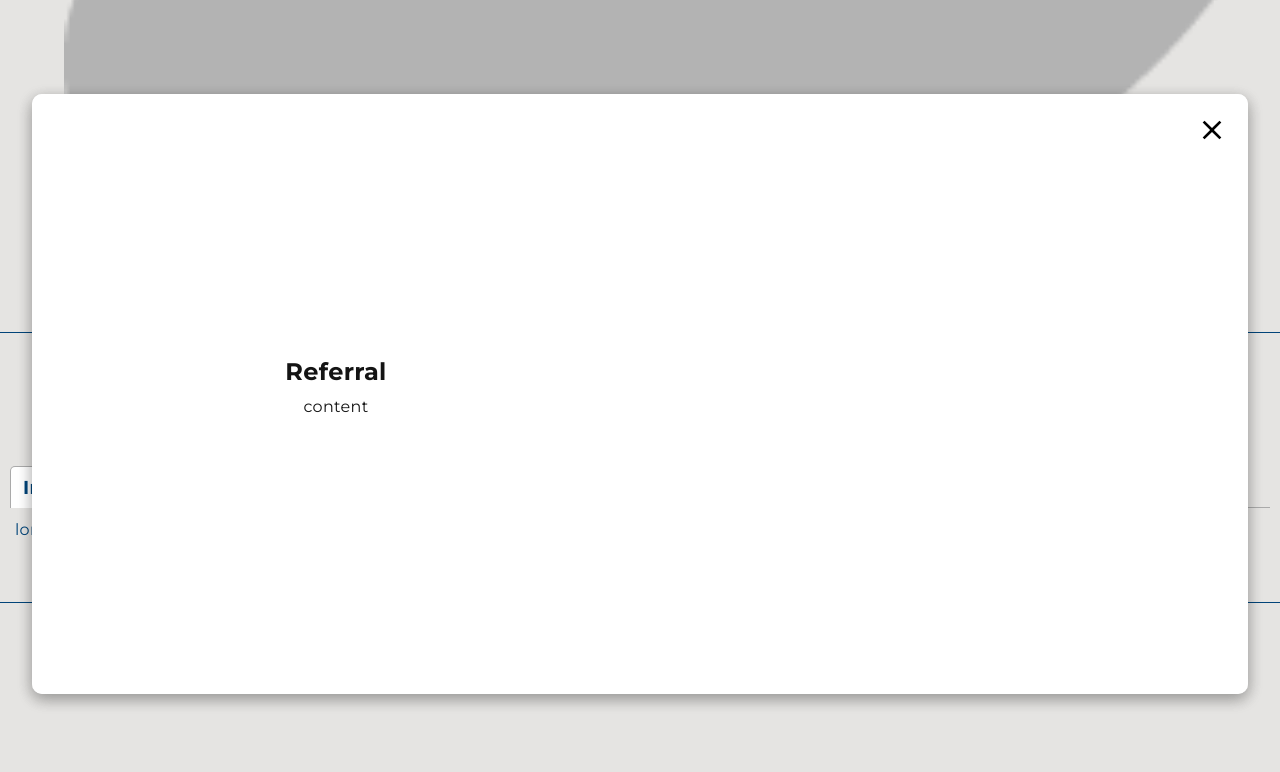
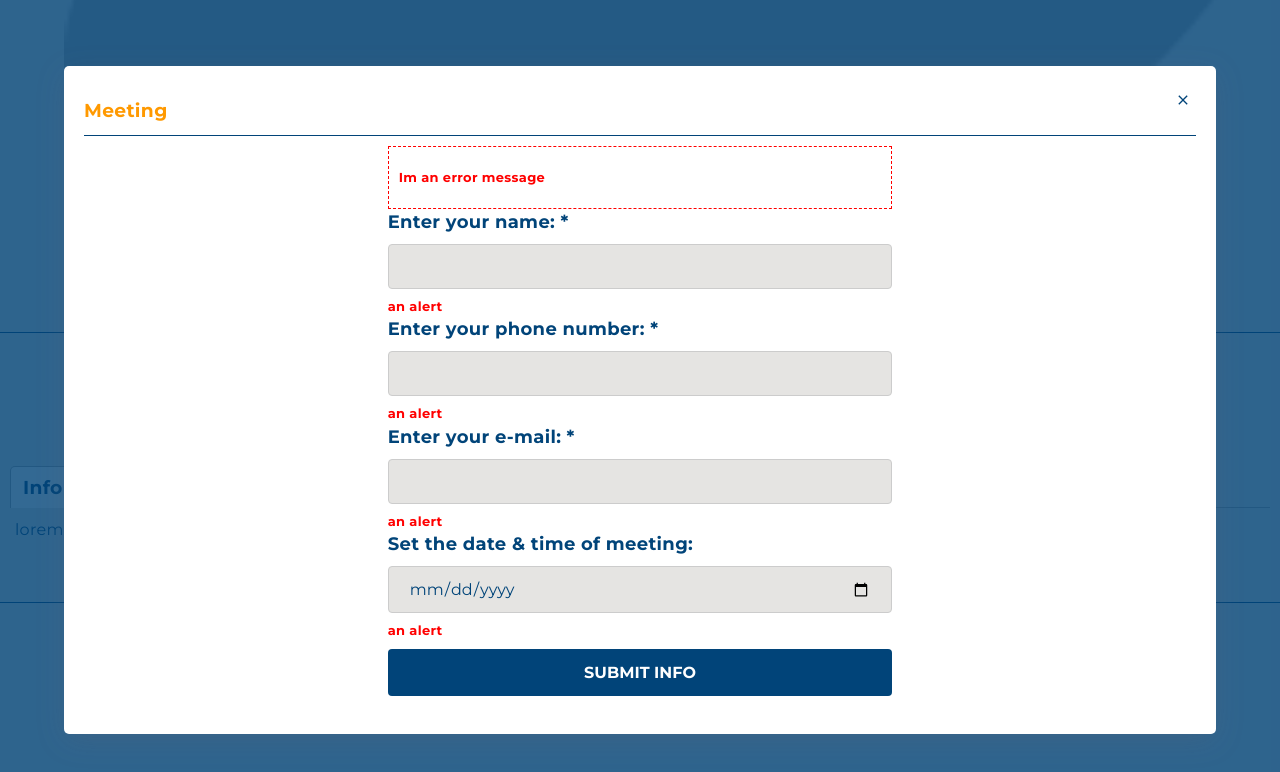
Before and after one commit to ko2m0/conneXtus_react_prototype, a React (Create React App) app: page / in a window 1280 px wide. Both pictures are taken after a click on the element 639 px from the left and 381 px from the top of the page. Shown: the top 772 px of the page. Built offline with nearby package versions, Linux system fonts and the light colour scheme.

Commit message:
modals are working fine

```diff
--- /dev/null
+++ b/src/components/AltModals/AltModal.js
@@ -0,0 +1,81 @@
+import React from 'react';
+import { MdClose } from 'react-icons/md';
+import styled from 'styled-components';
+
+export const AltModal = ({children, show, setShow, modalTitle}) => {
+  return (
+    <>
+    {show &&
+    <Overlay>
+        <ModalContainer>
+            <ModalHeader>
+               <h3 className='duocolor-txt'>{modalTitle}</h3>
+            </ModalHeader>
+            <ModalCloseBtn onClick={() => setShow(false)}>
+                <MdClose/>
+            </ModalCloseBtn>
+            {children}
+        </ModalContainer>
+    </Overlay>
+    }
+    </>
+  )
+}
+
+
+
+const Overlay = styled.div`
+    width: 100vw;
+    height: 100vh;
+    position: fixed;
+    top: 0;
+    left: 0;
+    background: rgba(1, 68, 121, 0.8);
+    z-index: 9;
+    display: flex;
+    align-items: center;
+    justify-content: center;
+`
+const ModalContainer = styled.div`
+    width: 90vw;
+    min-height: 55vh;
+    background: #fff;
+    position: relative;
+    border-radius: 5px;
+    box-shadow: rgba(100, 100, 111, 0.2) 0px 7px 29px 0px;
+    padding: 20px;
+`
+
+const ModalHeader = styled.div`
+display: flex;
+align-items: center;
+justify-content: space-between;
+margin-bottom; 20px;
+padding: 10px 0;
+border-bottom: 1px solid #014479;
+
+h4 {
+    font-weight: bold;
+    font-size: 18px;
+    color: #000
+}
+`
+
+const ModalCloseBtn = styled.div`
+    position: absolute;
+    top: 20px;
+    right: 20px;
+    cursor: pointer;
+    padding: 5px;
+    transition: .3s ease all;
+
+&:active {
+    background-color: #000;
+}
+`
+
+export const ModalContentContainer = styled.div`
+    display: flex;
+    flex-direction: column;
+    align-items: center;
+`
--- a/src/components/BtnsSection/index.js
+++ b/src/components/BtnsSection/index.js
@@ -1,19 +1,17 @@
 import React, {useState} from 'react';
-import { ModalMeeting } from '../Modals/ModalMeeting';
 import { SectionContainer, BtnsSectionContainer, Button } from './BtnsElements';
 import msg_icon from '../../img/icons/msg_icon.svg';
 import meet_icon from '../../img/icons/meet_icon.svg';
 import refer_icon from '../../img/icons/refer_icon.svg';
-import { ModalReferral } from '../Modals/ModalReferral';
+import { AltModal, ModalContentContainer } from '../AltModals/AltModal';
+import MeetingForm from '../Forms/MeetingForm';
+import ReferralForm from '../Forms/ReferralForm';
 
 
 function BtnsSection() {
 
-  const [showModal, setShowModal] = useState(false);
-
-  const openModal = () => {
-    setShowModal(prev => !prev)
-  }
+  const [showModal1, setShowModal1] = useState(false);
+  const [showModal2, setShowModal2] = useState(false);
 
   return (
     <>
@@ -26,20 +24,40 @@ function BtnsSection() {
         <p className='unuscolor-txt txt-center txt-bold'>Message</p>
         </div>
         <div>
-        <Button onClick={openModal}>
+        <Button onClick={() => setShowModal1(!showModal1)}>
           <img src={meet_icon} alt="Meeting" className='btns-btn_icon'/>
         </Button>
         <p className='unuscolor-txt txt-center txt-bold'>Meeting</p>
         </div>
-        <ModalMeeting showModal={showModal} setShowModal={setShowModal}/>
+
         <div>
-        <Button onClick={openModal}>
+        <Button onClick={() => setShowModal2(!showModal2)}>
         <img src={refer_icon} alt="Message" className='btns-btn_icon'/>
         </Button>
         <p className='unuscolor-txt txt-center txt-bold'>Referral</p>
         </div>
-        <ModalReferral showModal={showModal} setShowModal={setShowModal} />
+
       </BtnsSectionContainer>
+
+      <AltModal
+        show={showModal1}
+        setShow={setShowModal1}
+        modalTitle="Meeting"
+      >
+            <ModalContentContainer>
+            <MeetingForm/>
+            </ModalContentContainer>
+      </AltModal>
+
+      <AltModal
+        show={showModal2}
+        setShow={setShowModal2}
+        modalTitle="Referral"
+      >
+            <ModalContentContainer>
+            <ReferralForm/>
+            </ModalContentContainer>
+      </AltModal>
     </SectionContainer>
     </>
   )
--- /dev/null
+++ b/src/components/Forms/FormElements.js
@@ -0,0 +1,68 @@
+import React from 'react';
+import styled from 'styled-components';
+
+export const FormContainer = styled.div`
+display: flex;
+flex-direction: column;
+align-items: center;
+justify-content: center;
+padding: 10px 0;
+
+label{
+    font-size: 18px;
+    font-weight: bold;
+    line-height: 1.5;
+    padding: 10px 0;
+}
+
+input, select {
+    width: 100%;
+    padding: 12px 20px;
+    margin: 8px 0;
+    display: inline-block;
+    border: 1px solid #ccc;
+    border-radius: 4px;
+    box-sizing: border-box;
+  }
+
+  input[type=submit] {
+    width: 100%;
+    background-color: #014479;
+    color: white;
+    padding: 14px 20px;
+    margin: 8px 0;
+    border: none;
+    border-radius: 4px;
+    cursor: pointer;
+    font-weight: bold;
+    text-transform: uppercase;
+  }
+
+  input[type=submit]:hover {
+    background-color: #45a049;
+  }
+
+  div {
+    border-radius: 5px;
+    background-color: #f2f2f2;
+    padding: 20px;
+  }
+
+`
+
+export const FormAlert = styled.span`
+  display: block;
+  padding: 0;
+  margin: 0;
+  font-size: small;
+  color: red;
+`
+export const ErrorMessage = styled.span`
+font-size: small;
+color: red;
+font-weight: bold;
+display: inline-block;
+padding: 20px 10px;
+border: 1px dashed red;
+width: 100%;
+`
--- /dev/null
+++ b/src/components/Forms/MeetingForm.js
@@ -0,0 +1,71 @@
+import { useState } from 'react';
+import styled from 'styled-components';
+import { FormContainer, FormAlert, ErrorMessage } from './FormElements'
+
+function MeetingForm() {
+  const [inputs, setInputs] = useState({});
+
+  const handleChange = (event) => {
+    const name = event.target.name;
+    const value = event.target.value;
+    setInputs(values => ({...values, [name]: value}))
+  }
+
+  const handleSubmit = (event) => {
+    event.preventDefault();
+    alert(inputs);
+  }
+
+  const [textarea, setTextarea] = useState(
+    "The content of a textarea goes in the value attribute"
+  );
+
+  return (
+    <>
+    <FormContainer>
+        <ErrorMessage>Im an error message</ErrorMessage>
+    <form onSubmit={handleSubmit}>
+      <label>Enter your name: *
+      <input
+        type="text"
+        name="username"
+        value={inputs.username || ""}
+        onChange={handleChange}
+      />
+      <FormAlert>an alert</FormAlert>
+      </label>
+      <label>Enter your phone number: *
+        <input
+          type="number"
+          name="age"
+          value={inputs.age || ""}
+          onChange={handleChange}
+        />
+        <FormAlert>an alert</FormAlert>
+        </label>
+        <label>Enter your e-mail: *
+        <input
+          type="email"
+          name="age"
+          value={inputs.age || ""}
+          onChange={handleChange}
+        />
+        <FormAlert>an alert</FormAlert>
+        </label>
+        <label>Set the date & time of meeting:
+        <input
+          type="date"
+          name=""
+          value={inputs.age || ""}
+          onChange={handleChange}
+        />
+        <FormAlert>an alert</FormAlert>
+        </label>
+        <input type="submit" value="submit info" />
+    </form>
+    </FormContainer>
+    </>
+  )
+}
+
+export default MeetingForm;
--- /dev/null
+++ b/src/components/Forms/ReferralForm.js
@@ -0,0 +1,62 @@
+import { useState } from 'react';
+import styled from 'styled-components';
+import { FormContainer, FormAlert, ErrorMessage } from './FormElements'
+
+function MeetingForm() {
+  const [inputs, setInputs] = useState({});
+
+  const handleChange = (event) => {
+    const name = event.target.name;
+    const value = event.target.value;
+    setInputs(values => ({...values, [name]: value}))
+  }
+
+  const handleSubmit = (event) => {
+    event.preventDefault();
+    alert(inputs);
+  }
+
+  const [textarea, setTextarea] = useState(
+    "The content of a textarea goes in the value attribute"
+  );
+
+  return (
+    <>
+    <FormContainer>
+        <ErrorMessage>Im an error message</ErrorMessage>
+    <form onSubmit={handleSubmit}>
+      <label>Enter Referral name: *
+      <input
+        type="text"
+        name="username"
+        value={inputs.username || ""}
+        onChange={handleChange}
+      />
+      <FormAlert>an alert</FormAlert>
+      </label>
+        <label>Enter Referral e-mail: *
+        <input
+          type="email"
+          name="age"
+          value={inputs.age || ""}
+          onChange={handleChange}
+        />
+        <FormAlert>an alert</FormAlert>
+        </label>
+        <label>Referral from:
+        <input
+          type="type"
+          name=""
+          value={inputs.age || ""}
+          onChange={handleChange}
+        />
+        <FormAlert>an alert</FormAlert>
+        </label>
+        <input type="submit" value="submit info" />
+    </form>
+    </FormContainer>
+    </>
+  )
+}
+
+export default MeetingForm;
--- a/src/pages/index.js
+++ b/src/pages/index.js
@@ -2,9 +2,10 @@ import React from 'react'
 import BtnsSection from '../components/BtnsSection'
 import Footer from '../components/Footer'
 import SmSection from '../components/SmSection'
-import TabsSection from '../components/TabsSection'
+import TabsSection from '../components/TabsSection/index'
 import UserProfileSection from '../components/UserProfileSection'
 import VideoSection from '../components/VideoSection'
+
 
 const Home = () => {
   return (
```
Also changed, not shown: src/components/VideoSection/index.js (line endings or trailing spaces).
